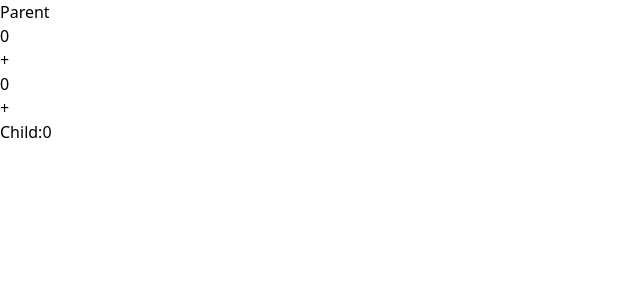
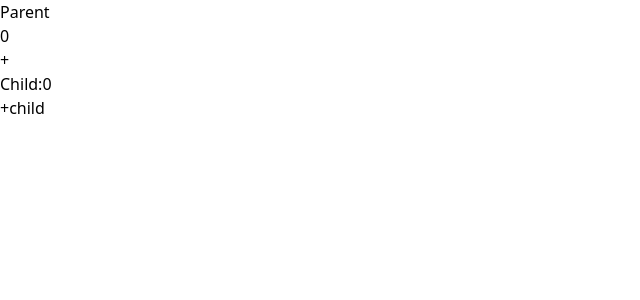
Before and after one commit to aqorbani/samplehooks, a Next.js app: page / in a window 1280 px wide. Shown: the top 300 px of the page, without its empty margins (0-640 px from the left). Built offline with nearby package versions, Linux system fonts and the light colour scheme.

Commit message:
useCallback hook tested

```diff
--- a/src/app/page.tsx
+++ b/src/app/page.tsx
@@ -8,8 +8,7 @@ import UseRef from "@/components/sampleHooks/UseRef";
 import UseRef2 from "@/components/sampleHooks/UseRef2";
 import UseRef3 from "@/components/sampleHooks/UseRef3";
 import UseId from "@/components/sampleHooks/UseId";
-import UseCallBack from "@/components/sampleHooks/UseCallBack/UseCallBack";
-import Parent from "@/components/sampleHooks/Memoization/UseMemo/Parent";
+import Parent from "@/components/sampleHooks/UseCallBack/sample01/Parent";
 
 export default function Home() {
   // const { user, login, logout } = useUser();
--- a/src/components/sampleHooks/Memoization/UseMemo/Child.tsx
+++ b/src/components/sampleHooks/Memoization/UseMemo/Child.tsx
@@ -1,3 +1,5 @@
+import React, { memo } from "react";
+
 interface Props {
   number?: number;
 }
@@ -7,4 +9,4 @@ const Child: React.FC<Props> = ({ number }) => {
   return <div>Child:{number}</div>;
 };
 
-export default Child;
+export default memo(Child);
--- /dev/null
+++ b/src/components/sampleHooks/UseCallBack/sample01/Child.tsx
@@ -0,0 +1,18 @@
+import { memo } from "react";
+
+interface Props {
+  number?: number;
+  clickHandler?: () => void;
+}
+
+const Child: React.FC<Props> = ({ number, clickHandler }) => {
+  console.log("child rendered");
+  return (
+    <div>
+      <p>Child:{number}</p>
+      <button onClick={clickHandler}>+child</button>
+    </div>
+  );
+};
+
+export default memo(Child);
--- /dev/null
+++ b/src/components/sampleHooks/UseCallBack/sample01/Parent.tsx
@@ -0,0 +1,28 @@
+"use client";
+import React, { useCallback, useMemo, useState } from "react";
+import Child from "./Child";
+
+const Parent = () => {
+  console.log("parent rendered");
+  const [counter, setCounter] = useState(0);
+  const [number, setNumber] = useState(0);
+
+  const slow = useMemo(() => {
+    for (let index = 0; index < 1000000000; index++) {}
+    return counter;
+  }, [counter]);
+
+  const clickHandler = useCallback(() => {
+    setNumber((number) => number + 1);
+  }, [number]);
+  return (
+    <div>
+      <p>Parent</p>
+      <p>{slow}</p>
+      <button onClick={() => setCounter((counter) => counter + 1)}>+</button>
+      <Child number={number} clickHandler={clickHandler} />
+    </div>
+  );
+};
+
+export default Parent;
```
Also changed, not shown: src/components/sampleHooks/UseCallBack/UseCallBack.tsx (deleted, +0 -20 lines).
